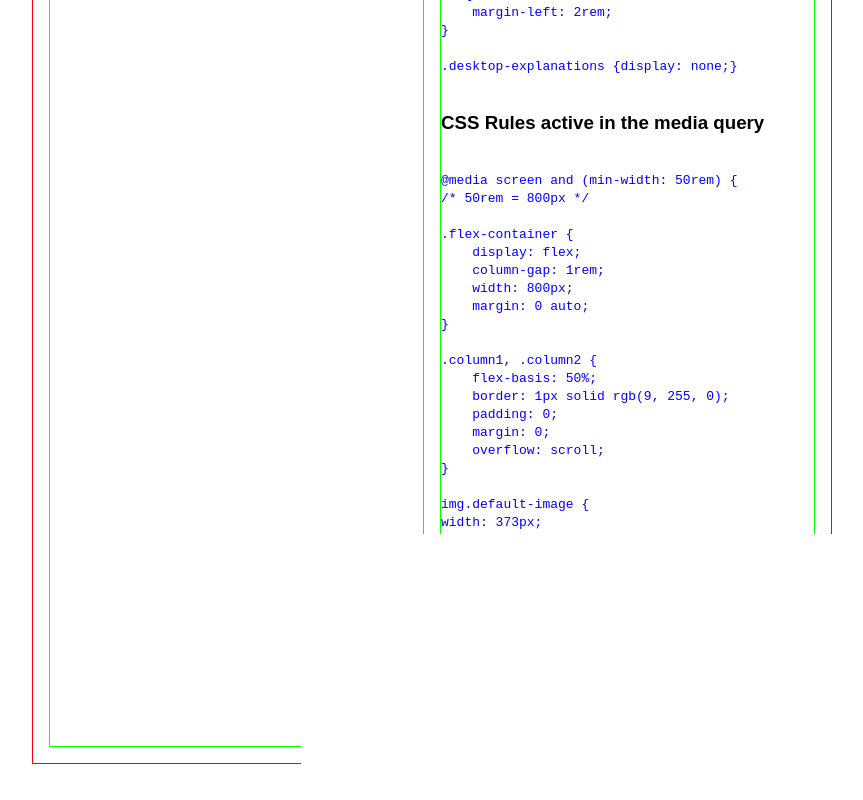
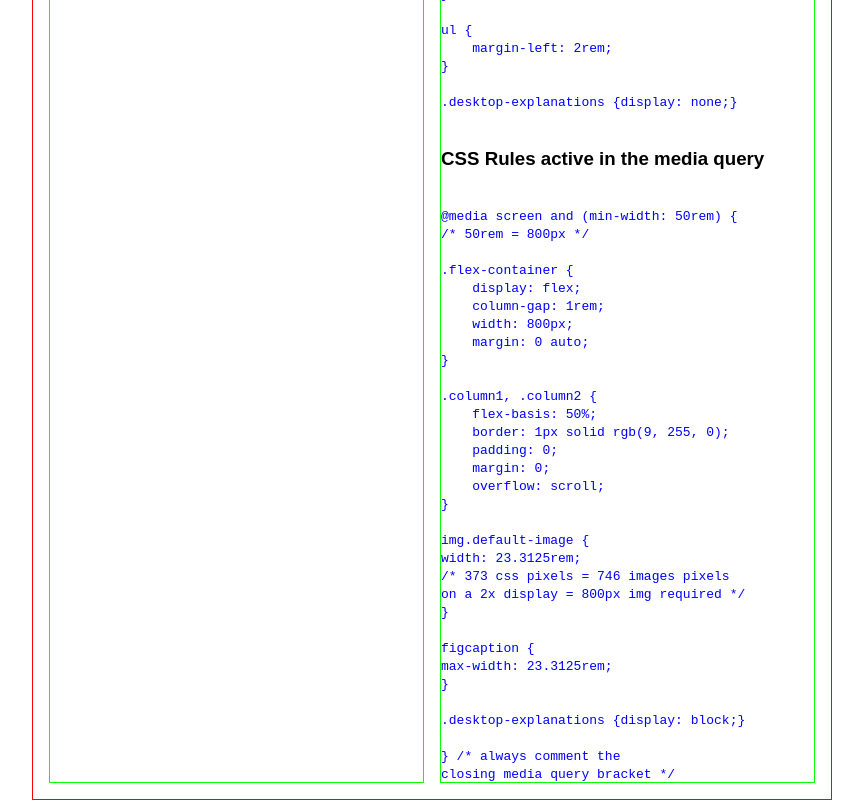
Before and after one commit to JACGWD/responsive-column-layout-and-images, a plain HTML site: page index.html in a window 1280 px wide. Shown: the part 1499-2299 px from the top of the page, without its empty margins (208-1071 px from the left). Before the commit the page ends 2263 px from the top, so only its background shows below. Drawn offline with Linux system fonts and the light colour scheme.

Commit message:
Update index.html

```diff
--- a/index.html
+++ b/index.html
@@ -11,6 +11,7 @@
             box-sizing: border-box;
             padding: 0;
             margin: 0;
+            /* this is a mini css reset */
         }
 
         body {
@@ -183,6 +184,7 @@ Ea anim officia ipsum reprehenderit laborum incididunt mollit irure occaecat id
     box-sizing: border-box;
     padding: 0;
     margin: 0;
+    /* this is a mini css reset */
 }
 
 body {
@@ -221,7 +223,8 @@ figure {
 figcaption {
     margin: 1rem auto;
     max-width: 284px;
-    /* match width of image for alignment */
+    /* match width of image
+     for alignment */
 }
 
 code {
@@ -279,13 +282,13 @@ ul {
 }
 
 img.default-image {
-width: 373px;
+width: 23.3125rem;
 /* 373 css pixels = 746 images pixels
 on a 2x display = 800px img required */
 }
 
 figcaption {
-max-width: 373px;
+max-width: 23.3125rem;
 }
 
 .desktop-explanations {display: block;}
```
